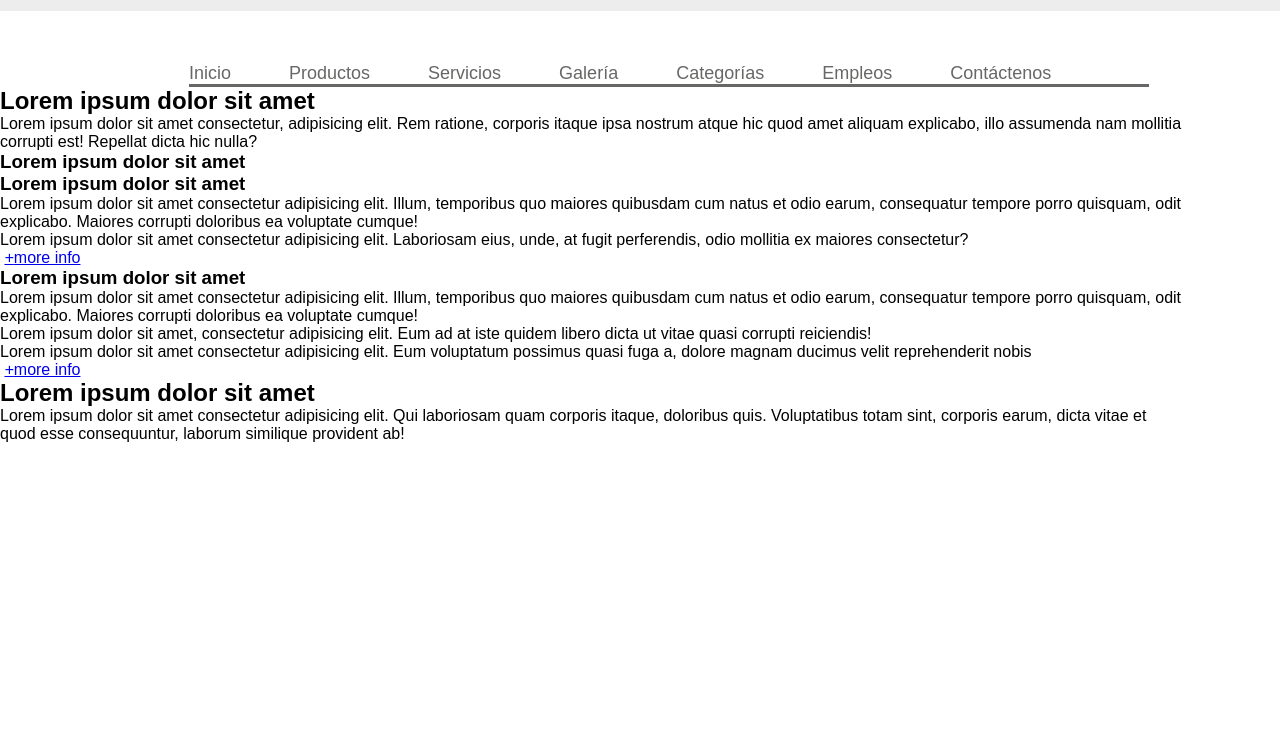
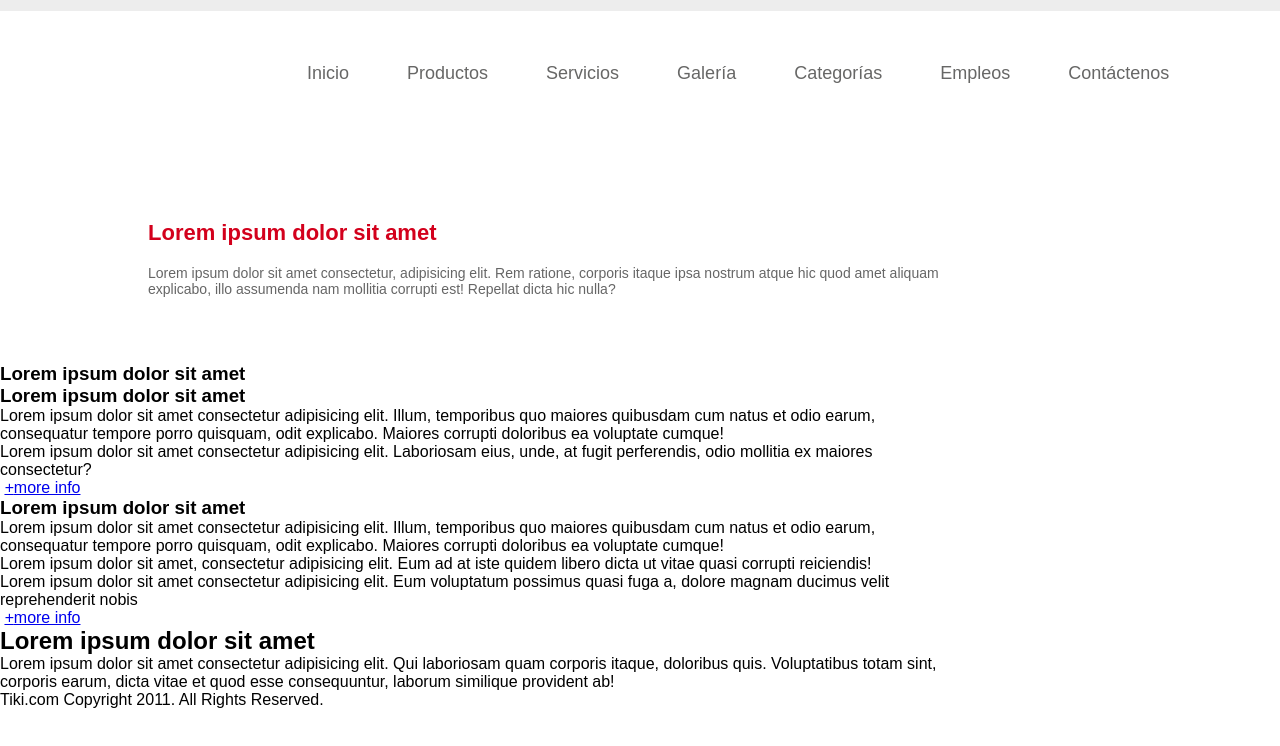
Before and after one commit to kendollcastro/examen-web, a plain HTML site: page index.html in a window 1280 px wide. Drawn offline with Linux system fonts and the light colour scheme.

Commit message:
Agregamos estilo a el div de stiler vamos a pasar al div de main-content

```diff
--- a/css/styles.css
+++ b/css/styles.css
@@ -12,8 +12,8 @@ body{
 /*Helpers*/
 
 #wrapper{
-    width: 1184px;
-    height: 964px;
+    width: 960px;
+    height: 961px;
 }
 
 .clearfix::after {
@@ -27,7 +27,7 @@ body{
   #header{
       width: 960px;
       height: 179px;
-      border-bottom: solid #676766;
+      margin-left: 118px;
   }
   #logo{
       margin: 0 0 0 212px;
@@ -35,8 +35,7 @@ body{
 
   #menu{
       width: 960px;
-        margin:  34px 0 0 189px;
-        border-bottom: solid #676766;
+    margin:  34px 0 0 189px;
   }
 
   #menu-list{
@@ -55,3 +54,22 @@ body{
   #menu-list li + li{
       margin-left: 58px;
   }
+
+
+/*Slider*/
+
+#slider{
+    height: 143px;
+    margin-left: 148px;
+}
+
+#slider-h2{
+    font-size: 22px;
+    color: #d3001c;
+    margin: 30px 0 19px 0;
+}
+
+.lorem-grey{
+    font-size: 14px;
+    color: #666666;
+}
--- a/index.html
+++ b/index.html
@@ -8,10 +8,13 @@
 </head>
 <body>
     <div id="wrapper" class="clearfix block-border">
+        <div> </div>
         <!--Header-->
+        <div id="header" class="clearfix">
             <div id="logo">
                 <img src="/img/logo.png" alt="">
             </div>
+            <!--Menu List-->
             <div id="menu">
                 <ul id="menu-list" class="clearfix">
                     <li><a href="#">Inicio</a></li>
@@ -23,11 +26,11 @@
                     <li><a href="#">Contáctenos</a></li>
                 </ul>
             </div>
-
+        </div>
         <!--Slider-->
         <div id="slider" class="clearfix">
-            <h2>Lorem ipsum dolor sit amet</h2>
-            <p>Lorem ipsum dolor sit amet consectetur, adipisicing elit. Rem ratione, corporis itaque ipsa nostrum atque hic quod amet aliquam explicabo, illo assumenda nam mollitia corrupti est! Repellat dicta hic nulla?</p>
+            <h2 id="slider-h2">Lorem ipsum dolor sit amet</h2>
+            <p class="lorem-grey">Lorem ipsum dolor sit amet consectetur, adipisicing elit. Rem ratione, corporis itaque ipsa nostrum atque hic quod amet aliquam explicabo, illo assumenda nam mollitia corrupti est! Repellat dicta hic nulla?</p>
         </div>
 
         <!--Main Content-->
@@ -61,7 +64,10 @@
             </div>
         </div>
 
-
+        <!--Footer-->
+        <div id="footer">
+            <p>Tiki.com Copyright 2011. All Rights Reserved.</p>
+        </div>
 
     </div>
 </body>
```
Lines whose indentation alone changed are shown as unchanged.
